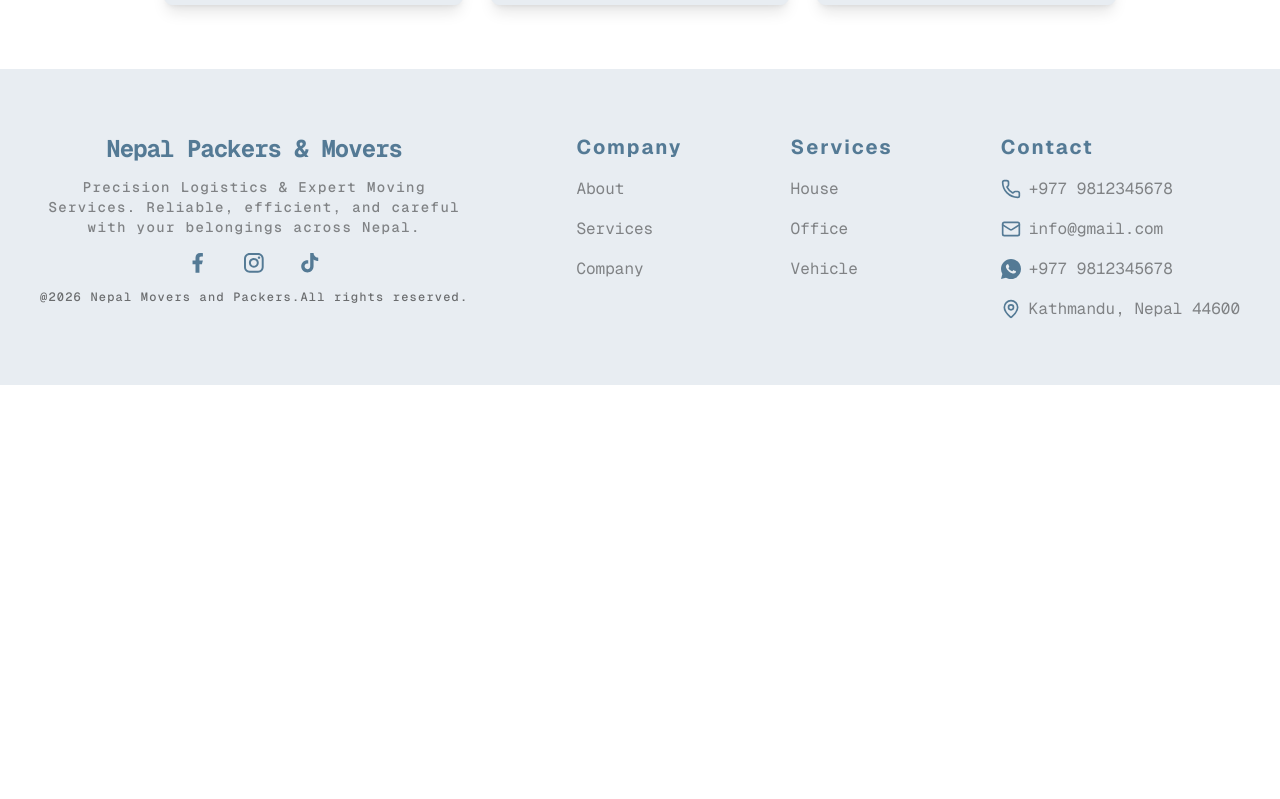
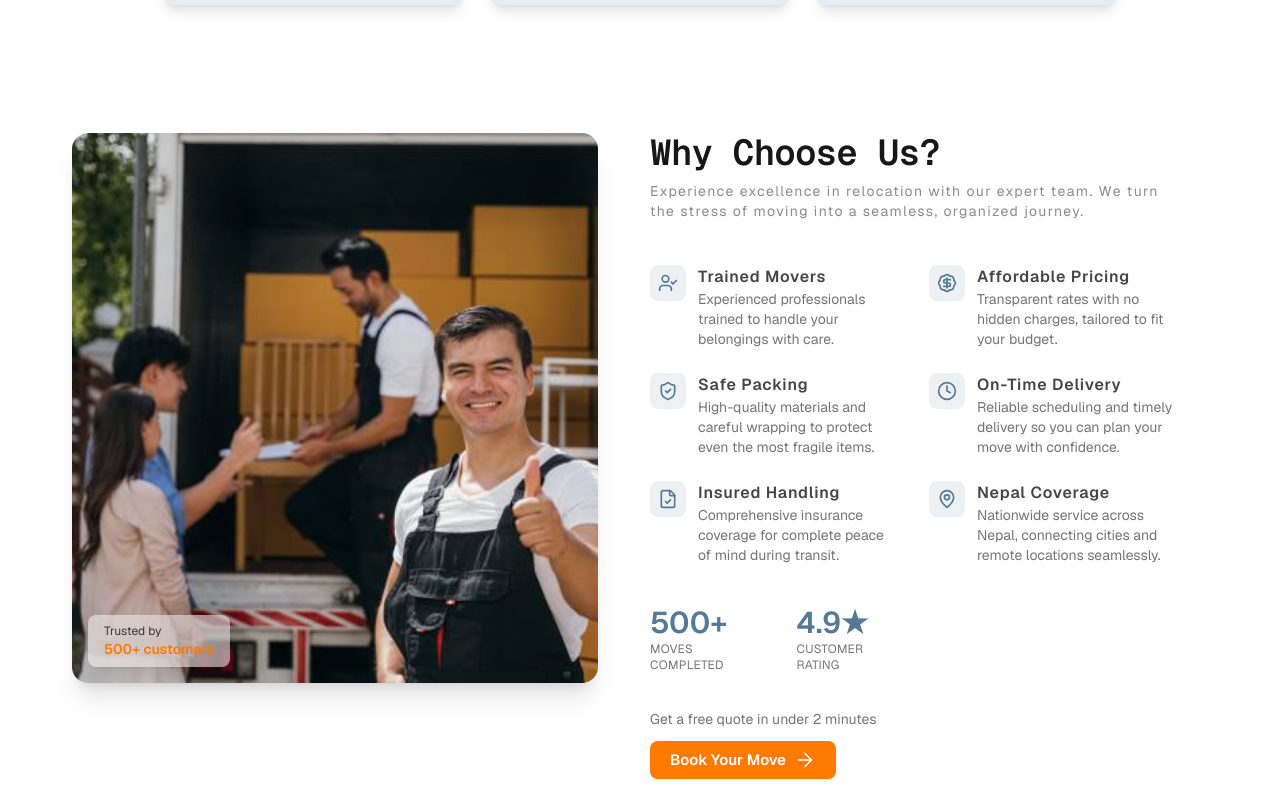
Before and after one commit to bipanabam/packers-and-movers, a Next.js app: page / in a window 1280 px wide. Shown: the part 1681-2480 px from the top of the page. Before the commit the page ends 2066 px from the top, so only its background shows below. Built offline with nearby package versions, Linux system fonts and the light colour scheme.

Commit message:
Add WhyChooseUs component and integrate it into Home page; replace GetFreeQuoteButton with Button component

```diff
--- a/app/page.tsx
+++ b/app/page.tsx
@@ -1,6 +1,7 @@
 import Hero from "@/components/Hero";
 import InstantQuoteForm from "@/components/InstantQuoteForm";
 import ServicesCard from "@/components/ServicesCard";
+import WhyChooseUs from "@/components/WhyChooseUs";
 import { ClockFading, House, Building, Motorbike, CarFront, PackageCheck, Move } from "lucide-react";
 
 export default function Home() {
@@ -66,9 +67,11 @@ export default function Home() {
             title="Loading / Unloading"
             description="Skilled handling of your belongings. Our team uses ergonomic tools and techniques to ensure zero damage during transit."
           />
-
         </div>
       </div>
+
+      {/* Why choose us */}
+      <WhyChooseUs />
     </div>
   );
 }
--- a/components/GetFreeQuoteButton.tsx
+++ b/components/Button.tsx
@@ -2,17 +2,17 @@
 
 import { ArrowRight } from "lucide-react";
 
-const GetFreeQuoteButton = () => {
+const Button = ({title}: any) => {
   return (
     <button
     type="button"
     className="flex items-center justify-center gap-2 px-5 py-2 bg-secondary text-white rounded-lg text-sm md:text-[15px] font-semibold shadow-sm hover:scale-110 transition-transform"
-    onClick={() => console.log("Free Quote Button Clicked!!")}
+    onClick={() => console.log(`${title} Button Clicked!!`)}
     >
-        <p>Get free Quote</p>
+        <p>{title}</p>
         <ArrowRight size={22} strokeWidth={1.5} />
     </button>
   )
 }
 
-export default GetFreeQuoteButton;
+export default Button;
--- a/components/Hero.tsx
+++ b/components/Hero.tsx
@@ -1,5 +1,5 @@
 import Image from "next/image"
-import GetFreeQuoteButton from "./GetFreeQuoteButton"
+import Button from "./Button";
 import CallNowButton from "./CallNowButton"
 import { Truck, Clock, Users } from "lucide-react";
 
@@ -33,7 +33,7 @@ const Hero = () => {
                     </div>
 
                     <div className="flex gap-10">
-                        <GetFreeQuoteButton />
+                        <Button title="Get free quote" />
                         <CallNowButton />
                     </div>
 
--- /dev/null
+++ b/components/WhyChooseUs.tsx
@@ -0,0 +1,146 @@
+import Image from "next/image";
+import { Check, UserCheck, BadgeDollarSign, ShieldCheck, Clock, FileCheck, MapPin } from "lucide-react";
+import Button from "./Button";
+
+const WhyChooseUs = () => {
+  return (
+    <section id="why-choose-us" className="w-full mx-auto px-4 md:px-8 py-16">
+        <div className="flex flex-col lg:flex-row items-center md:items-start justify-center gap-8 md:gap-5">
+            {/* Left */}
+            <div className="w-full md:flex-1 relative">
+                <div className="relative w-full h-87.5 md:h-137.5 rounded-2xl overflow-hidden shadow-xl">
+                    <Image
+                        src="/assets/why-choose-us.png"
+                        alt="hero"
+                        fill
+                        sizes="(max-width: 768px) 100vw, 50vw"
+                        className="object-cover"
+                        priority
+                    />
+                </div>
+                <div className="absolute bottom-4 left-4  text-secondary bg-white/50 rounded-lg px-4 py-2 shadow-lg backdrop-blur-2xl hover:scale-105">
+                <p className="text-xs text-foreground/80">Trusted by</p>
+                <p className="text-sm font-semibold text-secondary">500+ customers</p>
+                </div>
+            </div>
+            {/* Right */}
+            <div className="flex-1 px-8">
+                <div className="flex flex-col items-start gap-5 w-full">
+                    <div className="flex flex-col gap-2 mb-6">
+                        <h1 className="font-inter font-semibold text-3xl md:text-4xl tracking-tight text-foreground">
+                        Why Choose Us?
+                        </h1>
+                        <p className="text-sm font-normal font-sans tracking-widest text-foreground/50">
+                        Experience excellence in relocation with our expert team. We turn the stress of moving into a seamless, organized journey.
+                        </p>
+                    </div>
+
+                    <div className="grid grid-cols-1 sm:grid-cols-2 gap-x-8 gap-y-6">
+                        <div className="flex items-start gap-3 group">
+                            <div className="rounded-lg p-2 bg-primary/10 text-primary group-hover:bg-primary group-hover:text-white transition">
+                                <UserCheck size={20} />
+                            </div>
+                            <div>
+                                <p className="text-base font-semibold text-foreground/80 tracking-wider ">
+                                Trained Movers
+                                </p>
+                                <p className="text-sm text-foreground/60">
+                                Experienced professionals trained to handle your belongings with care.
+                                </p>
+                            </div>
+                        </div>
+                        <div className="flex items-start gap-3 group">
+                            <div className="rounded-lg p-2 bg-primary/10 text-primary group-hover:bg-primary group-hover:text-white transition">
+                                <BadgeDollarSign size={20} />
+                            </div>
+                            <div>
+                                <p className="text-base font-semibold text-foreground/80 tracking-wider ">
+                                Affordable Pricing
+                                </p>
+                                <p className="text-sm text-foreground/60">
+                                Transparent rates with no hidden charges, tailored to fit your budget.
+                                </p>
+                            </div>
+                        </div>
+                        <div className="flex items-start gap-3 group">
+                            <div className="rounded-lg p-2 bg-primary/10 text-primary group-hover:bg-primary group-hover:text-white transition">
+                                <ShieldCheck size={20} />
+                            </div>
+                            <div>
+                                <p className="text-base font-semibold text-foreground/80 tracking-wider ">
+                                Safe Packing
+                                </p>
+                               <p className="text-sm text-foreground/60">
+                                High-quality materials and careful wrapping to protect even the most fragile items.
+                                </p>
+                            </div>
+                        </div>
+                        <div className="flex items-start gap-3 group">
+                            <div className="rounded-lg p-2 bg-primary/10 text-primary group-hover:bg-primary group-hover:text-white transition">
+                                <Clock size={20} />
+                            </div>
+                            <div>
+                                <p className="text-base font-semibold text-foreground/80 tracking-wider ">
+                                On-Time Delivery
+                                </p>
+                               <p className="text-sm text-foreground/60">
+                                Reliable scheduling and timely delivery so you can plan your move with confidence.
+                                </p>
+                            </div>
+                        </div>
+                        <div className="flex items-start gap-3 group">
+                            <div className="rounded-lg p-2 bg-primary/10 text-primary group-hover:bg-primary group-hover:text-white transition">
+                                <FileCheck size={20} />
+                            </div>
+                            <div>
+                                <p className="text-base font-semibold text-foreground/80 tracking-wider ">
+                                Insured Handling
+                                </p>
+                               <p className="text-sm text-foreground/60">
+                                Comprehensive insurance coverage for complete peace of mind during transit.
+                                </p>
+                            </div>
+                        </div>
+                        <div className="flex items-start gap-3 group">
+                            <div className="rounded-lg p-2 bg-primary/10 text-primary group-hover:bg-primary group-hover:text-white transition">
+                                <MapPin size={20} />
+                            </div>
+                            <div>
+                                <p className="text-base font-semibold text-foreground/80 tracking-wider ">
+                                Nepal Coverage
+                                </p>
+                               <p className="text-sm text-foreground/60">
+                                Nationwide service across Nepal, connecting cities and remote locations seamlessly.
+                                </p>
+                            </div>
+                        </div>
+                        <div className="flex items-center gap-10 mt-4">
+                            <div>
+                                <p className="text-3xl font-semibold text-primary">500+</p>
+                                <p className="text-xs text-foreground/60 uppercase tracking-wide">
+                                    Moves completed
+                                </p>
+                            </div>
+                            <div>
+                                <p className="text-3xl font-semibold text-primary">4.9★</p>
+                                <p className="text-xs text-foreground/60 uppercase tracking-wide">
+                                Customer rating
+                                </p>
+                            </div>
+                        </div>
+                    </div>
+
+                    <div className="flex flex-col items-start gap-3 mt-4">
+                        <p className="text-sm text-foreground/60">
+                            Get a free quote in under 2 minutes
+                        </p>
+                        <Button title="Book Your Move" />
+                    </div>
+                </div>
+            </div>
+        </div>
+    </section>
+  )
+}
+
+export default WhyChooseUs;
```
Also changed, not shown: public/assets/why-choose-us.png (added).
